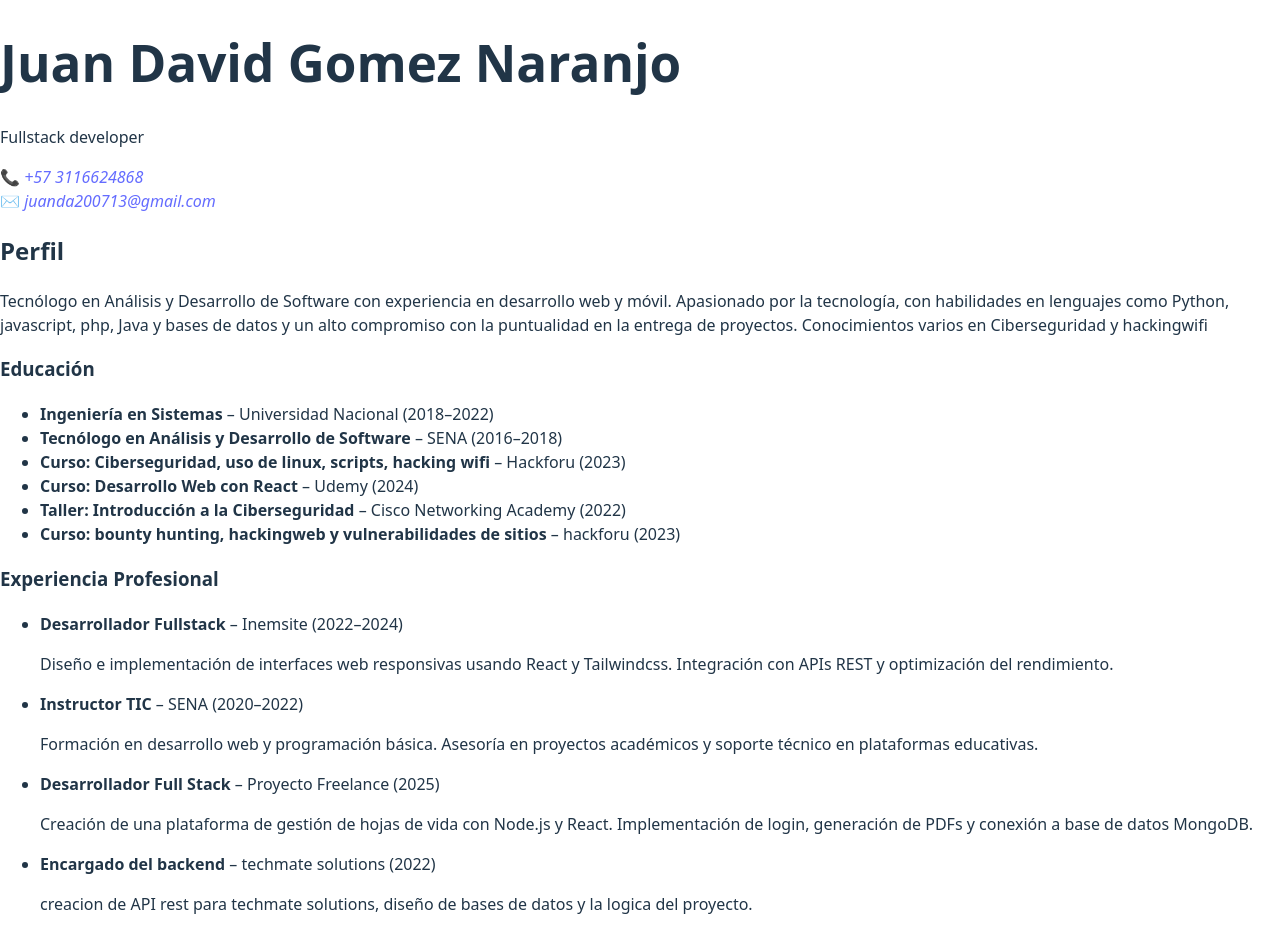
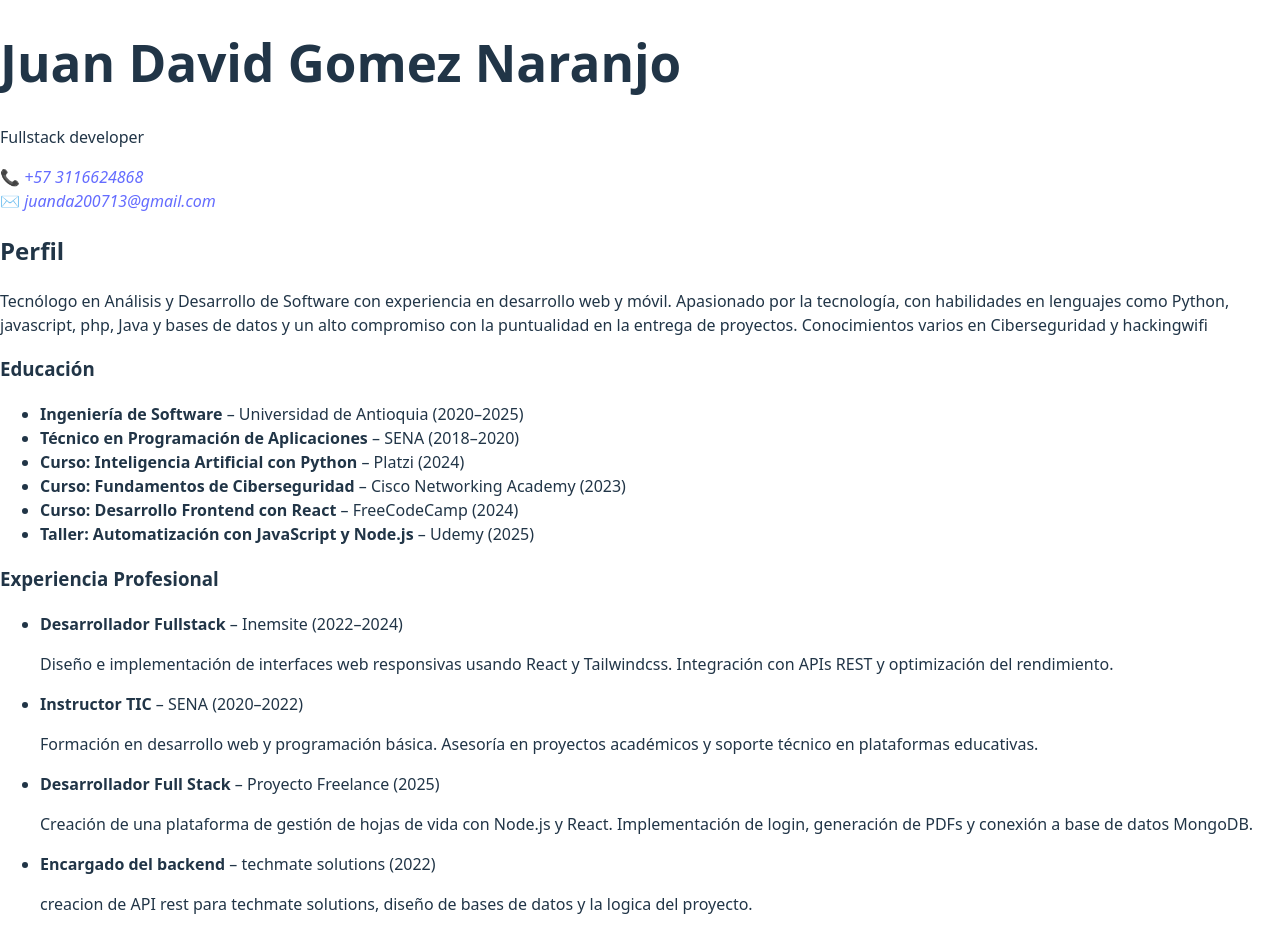
Before and after one commit to miguelucho425526/cv-react, a React (Vite) app: page / in a window 1280 px wide. Built offline with nearby package versions, Linux system fonts and the light colour scheme.

Commit message:
segundo commit descripcion del perfil

```diff
--- a/src/Components/Educacion.jsx
+++ b/src/Components/Educacion.jsx
@@ -4,22 +4,22 @@ export default function Educacion() {
       <h3>Educación</h3>
       <ul>
         <li>
-          <strong>Ingeniería en Sistemas</strong> – Universidad Nacional (2018–2022)
+          <strong>Ingeniería de Software</strong> – Universidad de Antioquia (2020–2025)
         </li>
         <li>
-          <strong>Tecnólogo en Análisis y Desarrollo de Software</strong> – SENA (2016–2018)
+          <strong>Técnico en Programación de Aplicaciones</strong> – SENA (2018–2020)
         </li>
         <li>
-          <strong>Curso: Ciberseguridad, uso de linux, scripts, hacking wifi</strong> – Hackforu (2023)
+          <strong>Curso: Inteligencia Artificial con Python</strong> – Platzi (2024)
         </li>
         <li>
-          <strong>Curso: Desarrollo Web con React</strong> – Udemy (2024)
+          <strong>Curso: Fundamentos de Ciberseguridad</strong> – Cisco Networking Academy (2023)
         </li>
         <li>
-          <strong>Taller: Introducción a la Ciberseguridad</strong> – Cisco Networking Academy (2022)
+          <strong>Curso: Desarrollo Frontend con React</strong> – FreeCodeCamp (2024)
         </li>
         <li>
-          <strong>Curso: bounty hunting, hackingweb y vulnerabilidades de sitios</strong> – hackforu (2023)
+          <strong>Taller: Automatización con JavaScript y Node.js</strong> – Udemy (2025)
         </li>
       </ul>
     </section>
```
